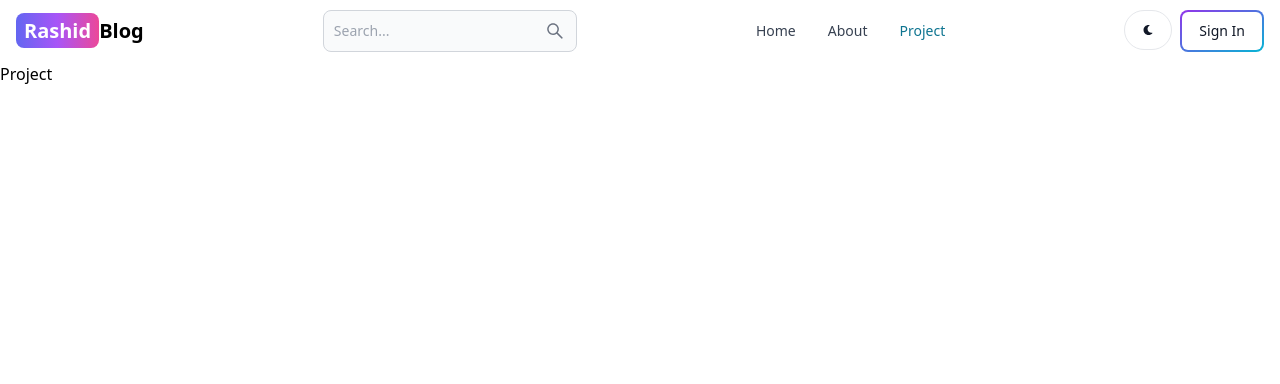
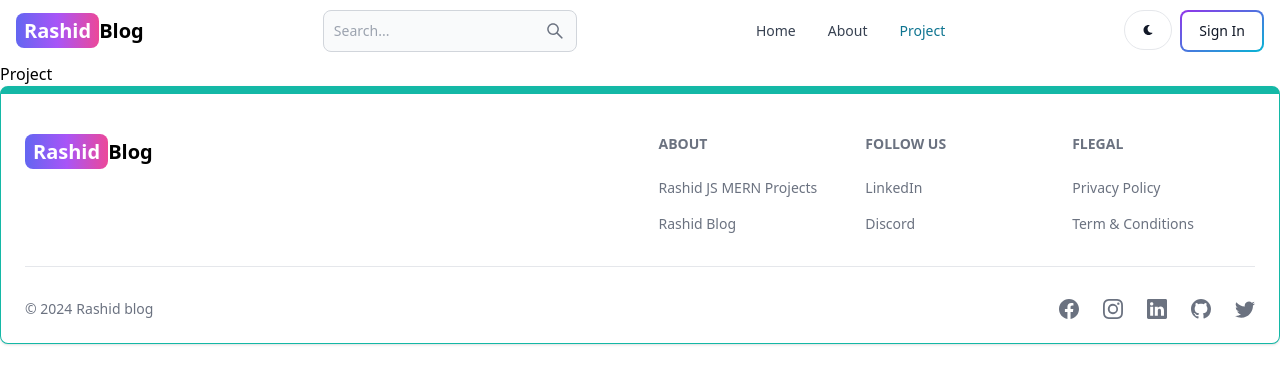
Before and after one commit to Rashid-C/mern-blog, a React (Vite) app in the folder client/: page /project in a window 1280 px wide. Shown: the top 384 px of the page. Built offline with nearby package versions, Linux system fonts and the light colour scheme.

Commit message:
create and add the footer component

```diff
--- a/client/src/App.jsx
+++ b/client/src/App.jsx
@@ -6,6 +6,7 @@
 import SignIn from "./pages/SignIn";
 import SignUp from "./pages/SignUp";
 import Header from "./components/Header";
+import Footer from "./components/Footer";
 
 export default function App() {
   return (
@@ -19,6 +20,7 @@
         <Route path="/dashboard" element={<Dashboard />} />
         <Route path="/project" element={<Project />} />
       </Routes>
+      <Footer />
     </BrowserRouter>
   );
 }
--- /dev/null
+++ b/client/src/components/Footer.jsx
@@ -0,0 +1,75 @@
+import { Footer } from "flowbite-react";
+import { Link } from "react-router-dom";
+import { BsFacebook, BsGithub, BsInstagram, BsLinkedin, BsTwitter,} from "react-icons/bs"
+export default function FooterCom() {
+  return (
+    <Footer container className="border border-t-8 border-teal-500">
+      <div className="w-full max-w-7xl mx-auto">
+        <div className="grid w-full justify-between sm:flex md:grid-cols-1">
+          <div className="mt-5">
+            <Link
+              to="/"
+              className="self-center whitespace-nowrap text-lg sm:text-xl font-semibold dark:text-white"
+            >
+              <span className="px-2 py-1 bg-gradient-to-r from-indigo-500 via-purple-500 to-pink-500 rounded-lg text-white">
+                Rashid
+              </span>
+              Blog
+            </Link>
+          </div>
+          <div className="grid grid-cols-2 gap-8 mt-4 sm:grid-cols-3 sm:gap-6">
+            <div>
+              <Footer.Title title="About" />
+              <Footer.LinkGroup col>
+                <Footer.Link
+                  href="https://github.com/Rashid-C/"
+                  rel="noopener noreferrer"
+                >
+                  Rashid JS MERN Projects
+                </Footer.Link>
+                <Footer.Link href="/about" rel="noopener noreferrer">
+                  Rashid Blog
+                </Footer.Link>
+              </Footer.LinkGroup>
+            </div>
+            <div>
+              <Footer.Title title="Follow us" />
+              <Footer.LinkGroup col>
+                <Footer.Link
+                  href="https://www.linkedin.com/in/rashid-c/"
+                  rel="noopener noreferrer"
+                >
+                  LinkedIn
+                </Footer.Link>
+                <Footer.Link href="#">Discord</Footer.Link>
+              </Footer.LinkGroup>
+            </div>
+            <div>
+              <Footer.Title title="FLegal" />
+              <Footer.LinkGroup col>
+                <Footer.Link
+                  href="#"
+                >
+                  Privacy Policy
+                </Footer.Link>
+                <Footer.Link href="#">Term &amp; Conditions</Footer.Link>
+              </Footer.LinkGroup>
+            </div>
+          </div>
+        </div>
+        <Footer.Divider />
+        <div className="w-full sm:flex sm:items-center sm:justify-between">
+            <Footer.Copyright href="#" by="Rashid blog" year={new Date().getFullYear()} />
+            <div className="flex gap-6 sm:mt-0 mt-4 sm:justify-center">
+                <Footer.Icon href="https://www.facebook.com/anurashidc/" icon={BsFacebook} />
+                <Footer.Icon href="https://www.instagram.com/__ras.hid/" icon={BsInstagram} />
+                <Footer.Icon href="https://www.linkedin.com/in/rashid-c/" icon={BsLinkedin} />
+                <Footer.Icon href="https://github.com/Rashid-C" icon={BsGithub} />
+                <Footer.Icon href="#" icon={BsTwitter} />
+
+            </div>
+        </div>
+      </div>
+    </Footer>
+  );
+}
```
